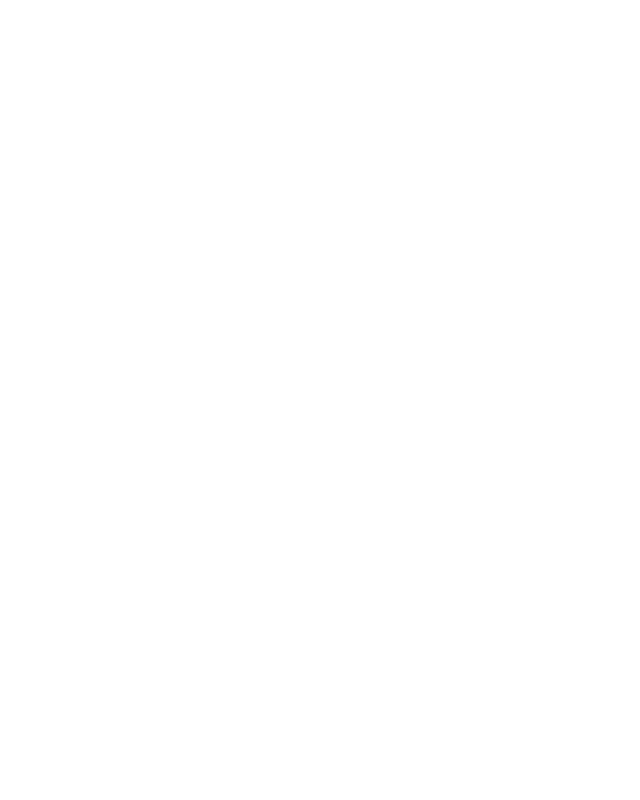
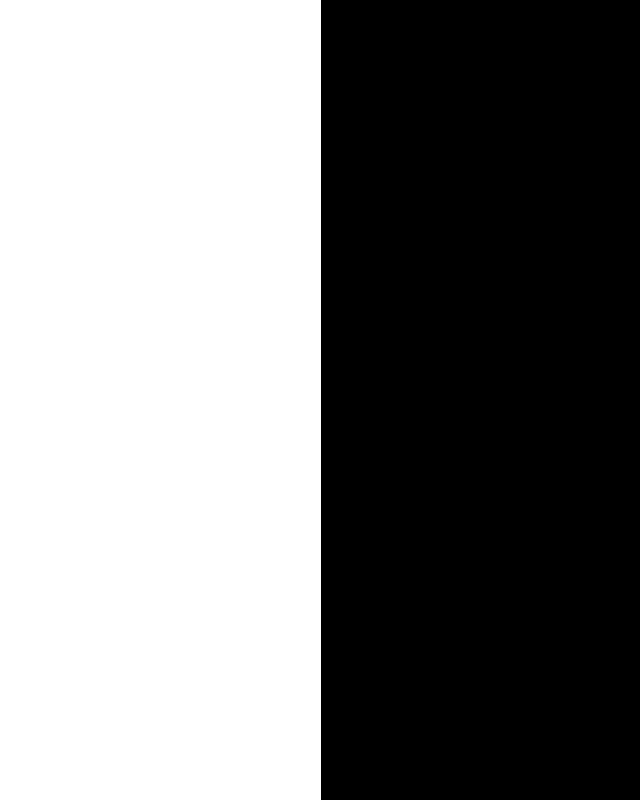
Before and after one commit to gleb-mihalkov/adviser-v2, a React (Create React App) app: page / in a window 1280 px wide. Shown: the whole page, without its empty margins (479-1119 px from the left). Built offline with nearby package versions, Linux system fonts and the light colour scheme.

Commit message:
Integrate color from Config in AppLayout

```diff
--- a/src/App/AppLayout/AppLayout.scss
+++ b/src/App/AppLayout/AppLayout.scss
@@ -1,4 +1,5 @@
 @import '../../Common/ScreenWidth/ScreenWidthLessThen.scss';
+@import '../../Config/Config.scss';
 
 .AppLayout {
   $b: nth(&, 1);
@@ -16,6 +17,8 @@
   }
 
   &_Aside {
+    background-color: $colorBlack;
+
     width: 100%;
     max-width: $asideWidth;
   }
```
